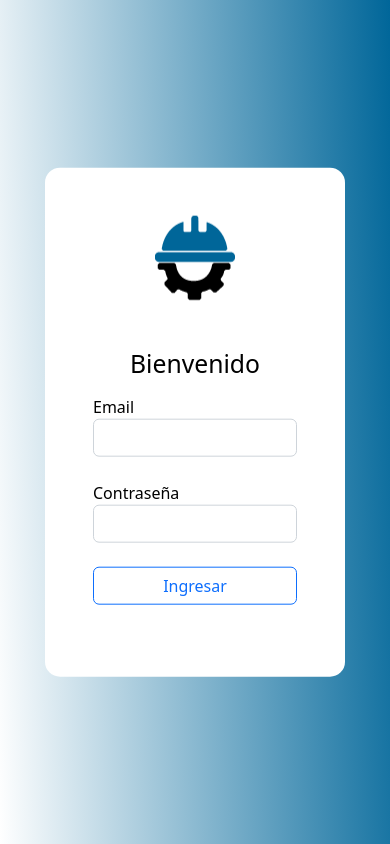
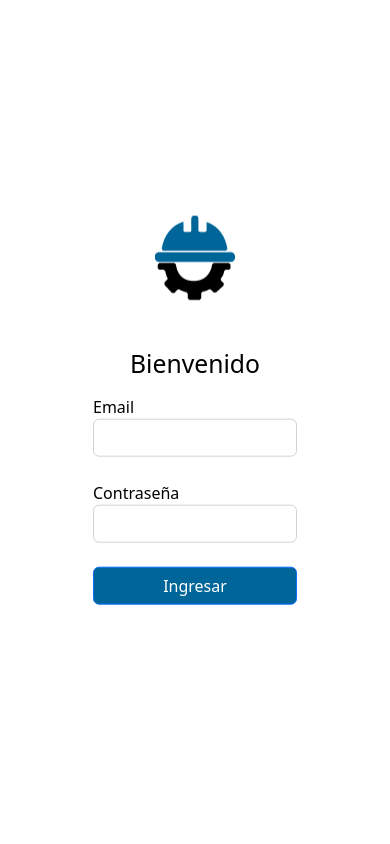
Before and after one commit to julian-arguello/intraTec, a React (Create React App) app in the folder frontend/intra-tec/: page / in a window 390 px wide. Built offline with nearby package versions, Linux system fonts and the light colour scheme; no server answers.

Commit message:
fix login view mobile styles

```diff
--- a/frontend/intra-tec/src/App.scss
+++ b/frontend/intra-tec/src/App.scss
@@ -180,4 +180,13 @@ h1 {
     .main-margin-open {
         margin-left: 0!important;
     }
+
+    .fondo {
+        background: white;
+    }
+
+    .loginBox button {
+        background: #006699;
+        color: white;
+    }
 }
```
